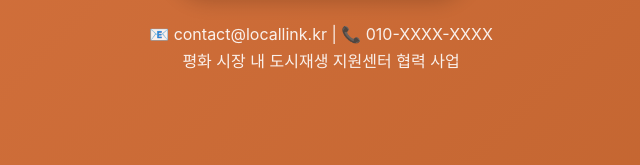
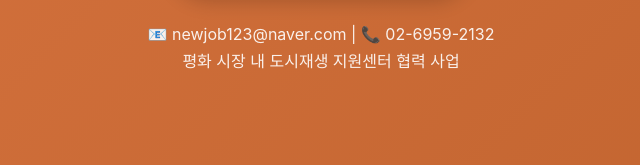
Before and after one commit to 777gardeny/local_connect, a plain HTML site: page index.html in a window 1280 px wide. Shown: the part 5341-5506 px from the top of the page, 319-959 px from the left. Drawn offline with Linux system fonts and the light colour scheme.

Commit message:
Update index.html

```diff
--- a/index.html
+++ b/index.html
@@ -656,7 +656,7 @@
                 지금 무료로 시작하기 →
             </a>
             <p style="margin-top: 24px; font-size: 16px; opacity: 0.9;">
-                📧 contact@locallink.kr | 📞 010-XXXX-XXXX<br>
+                📧 newjob123@naver.com | 📞 02-6959-2132<br>
                 평화 시장 내 도시재생 지원센터 협력 사업
             </p>
         </div>
```
